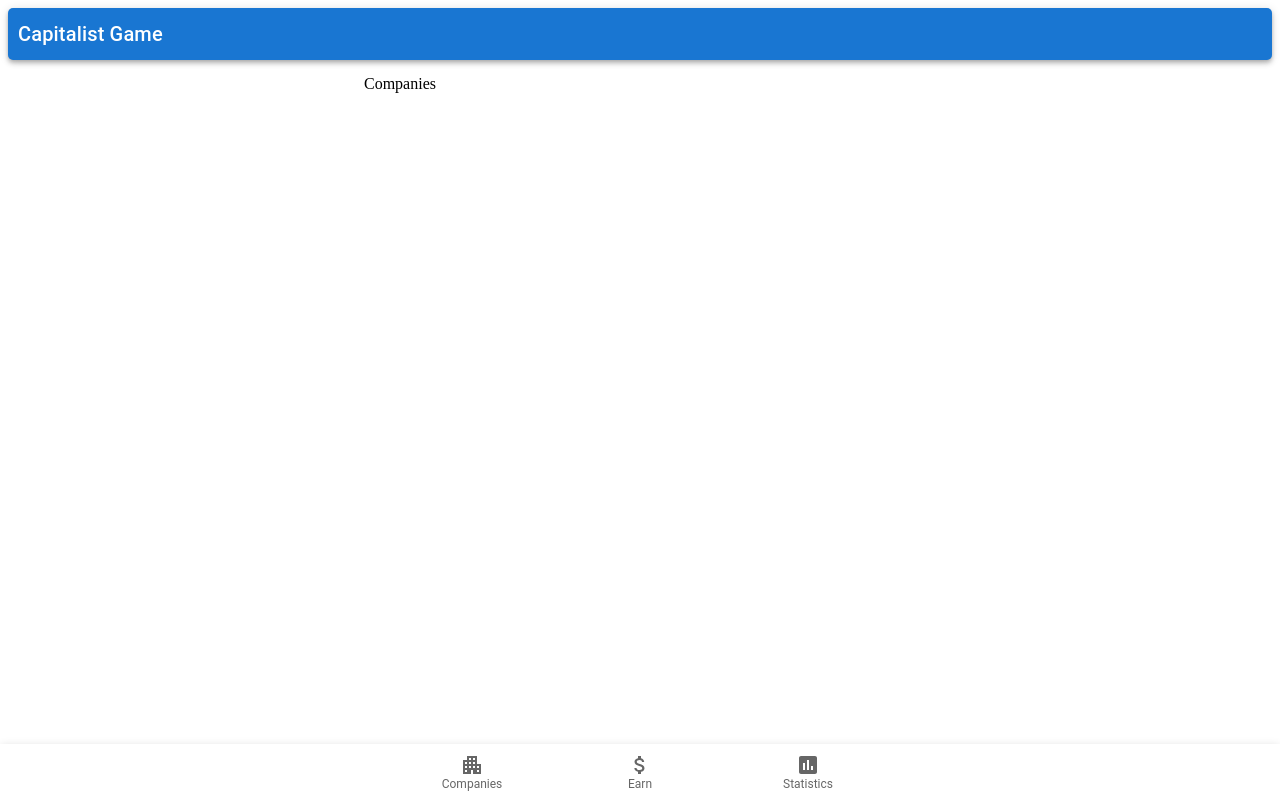
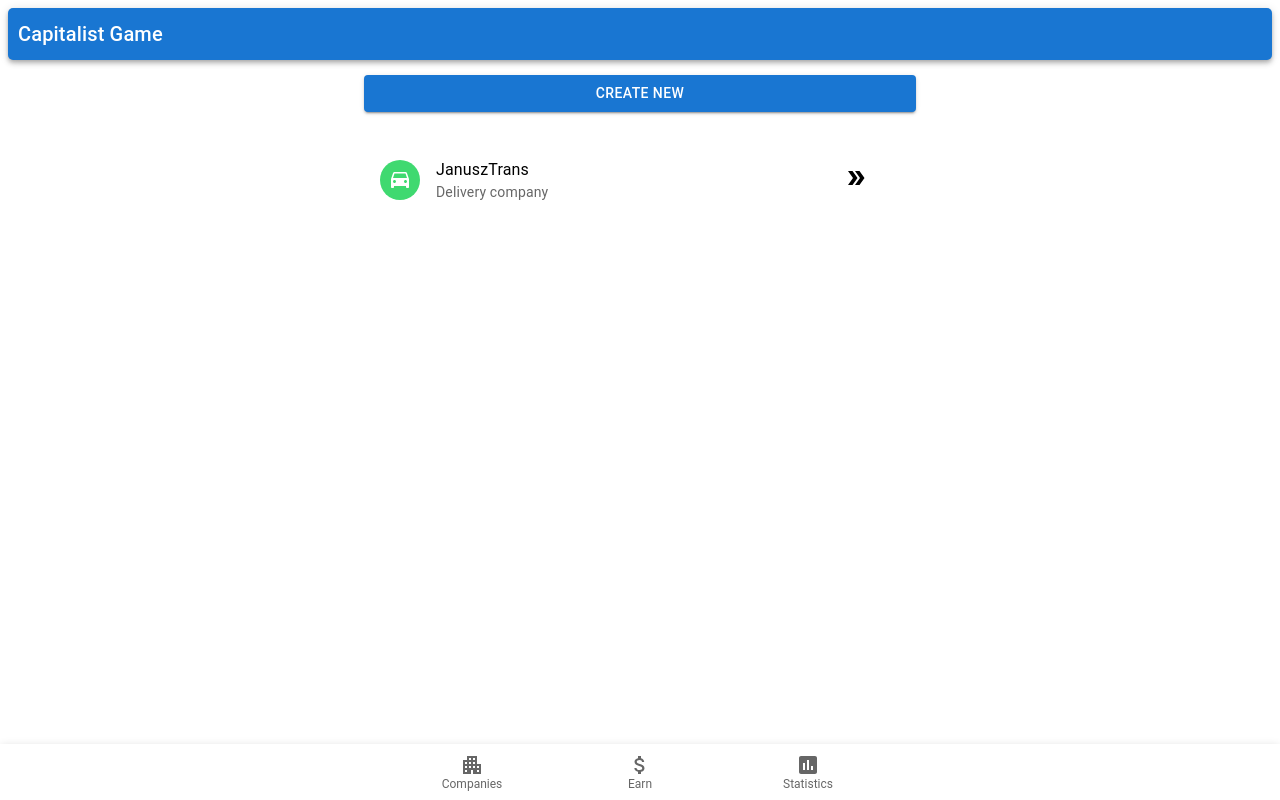
Before and after one commit to Marcin99b/CapitalistGame, a React (Create React App) app in the folder capitalist-game/: page /companies in a window 1280 px wide. Built offline with nearby package versions, Linux system fonts and the light colour scheme.

Commit message:
company placeholder

```diff
--- a/capitalist-game/src/Pages/Companies/Companies.tsx
+++ b/capitalist-game/src/Pages/Companies/Companies.tsx
@@ -1,5 +1,26 @@
+import { DoubleArrow, DriveEta } from "@mui/icons-material";
+import { Avatar, Button, List, ListItemAvatar, ListItemButton, ListItemText, Stack } from "@mui/material";
 import { FC } from "react";
 
-const Companies: FC = () => <>Companies</>;
+const Companies: FC = () => {
+  return (
+    <Stack spacing={3}>
+      <Button variant="contained">Create new</Button>
+      <List dense={false}>
+        <ListItemButton onClick={() => {}}>
+          <ListItemAvatar>
+            <Avatar sx={{ bgcolor: "#3fd970" }}>
+              <DriveEta />
+            </Avatar>
+          </ListItemAvatar>
+          <ListItemText primary="JanuszTrans" secondary={"Delivery company"} />
+          <ListItemAvatar>
+            <DoubleArrow />
+          </ListItemAvatar>
+        </ListItemButton>
+      </List>
+    </Stack>
+  );
+};
 
 export default Companies;
```
